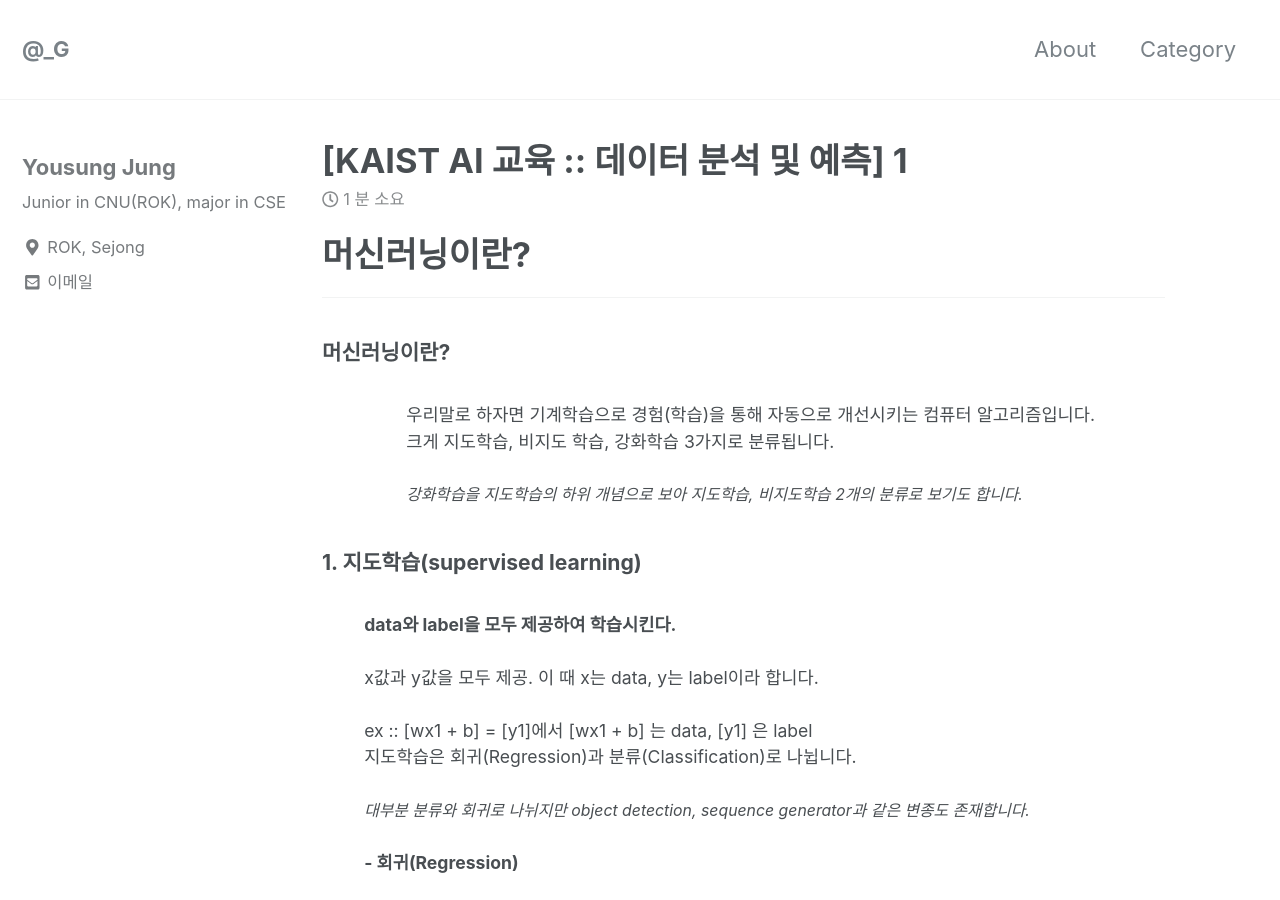
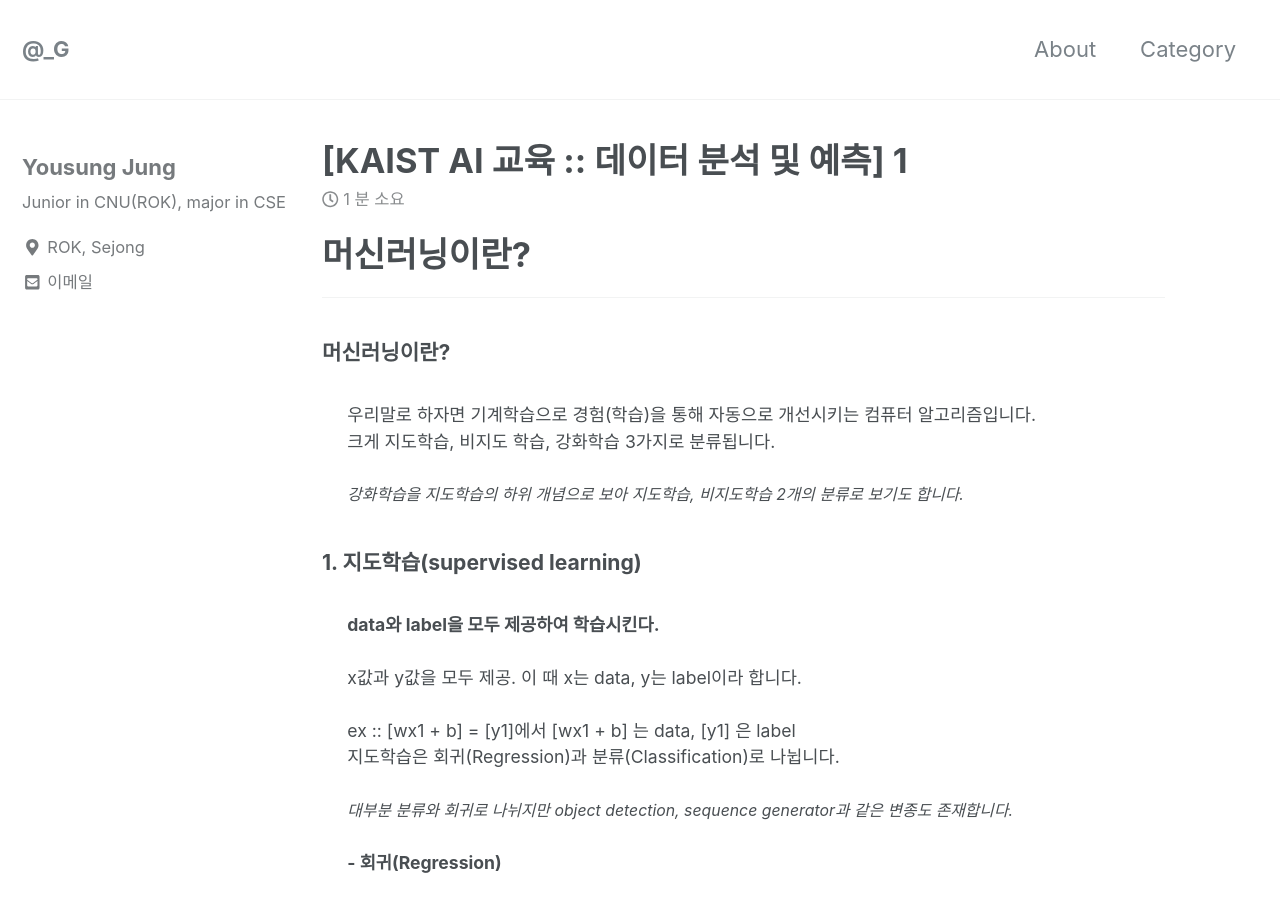
Before and after one commit to can019/can019.github.io, a Jekyll site: the page built from _posts/2020-08-18-MachineLearning-AI-1.md, in a window 1280 px wide and 900 px high. Built offline with Jekyll 4.4.1, drawn with Linux system fonts in a browser that asks for light colours; nearby versions of some CDN libraries.

Commit message:
margin-left 5% -> 3%

```diff
--- a/_posts/2020-08-18-MachineLearning-AI-1.md
+++ b/_posts/2020-08-18-MachineLearning-AI-1.md
@@ -9,7 +9,7 @@ categories: MachineLearning DataAnalyze
 <div style = "font-size :0.8em">
   <div>
     <h3 style = "font-size :1.2em"> 머신러닝이란?</h3><br/>
-    <div style = "margin-left : 10%">
+    <div style = "margin-left : 3%">
       우리말로 하자면 기계학습으로 경험(학습)을 통해 자동으로 개선시키는 컴퓨터 알고리즘입니다.<br/>
       크게 지도학습, 비지도 학습, 강화학습 3가지로 분류됩니다.<br/><br/>
       <i style = "font-size : 0.9em">강화학습을 지도학습의 하위 개념으로 보아 지도학습, 비지도학습 2개의 분류로 보기도 합니다.</i>
@@ -18,7 +18,7 @@ categories: MachineLearning DataAnalyze
 
   <div>
     <h3 style = "font-size :1.2em"> 1. 지도학습(supervised learning)</h3><br/>
-    <div style = "margin-left : 5%">
+    <div style = "margin-left : 3%">
       <b>data와 label을 모두 제공하여 학습시킨다.</b><br/><br/>
 
       x값과 y값을 모두 제공. 이 때 x는 data, y는 label이라 합니다.<br/><br/>
@@ -27,7 +27,7 @@ categories: MachineLearning DataAnalyze
       <i style = "font-size : 0.9em">대부분 분류와 회귀로 나뉘지만 object detection, sequence generator과 같은 변종도 존재합니다.</i><br/><br/>
 
       <b>- 회귀(Regression)</b><br/><br/>
-      <div style = "margin-left : 5%">
+      <div style = "margin-left : 3%">
         학습한 data를 바탕으로 연속된 값을 추정하는 방식입니다.<br/><br/>
         학습으로 얻어진 H(x)를 통해 특정 x일 때 y를 예측하고자 할 때 사용합니다.<br/>
         ex :: 내가 3만원을 벌려면 몇시간 일해야하니?  뛰어서 3km가려면 얼마나 걸리니? 와 같은 문제를 해결하고자 할 때 사용합니다.<br/><br/>
@@ -35,11 +35,11 @@ categories: MachineLearning DataAnalyze
         회귀의 종류에는 linear regression, linear regression을 sigmoid(시그모이드)와 결합하여 보완한 logisitic regression 등이 있습니다.<br/><br/>
       </div>
       <b>- 분류(Classification)</b><br/><br/>
-        <div style = "margin-left : 5%">
+        <div style = "margin-left : 3%">
         말 그대로 분류를 하는 겁니다.
         이 분류는 다시 Binary Classification(이진 분류)와 Multi-label Classification(다중 분류)로 나뉩니다.<br/><br/>
         <b>- Binary Classification(이진 분류)</b><br/><br/>
-        <div style = "margin-left : 5%">
+        <div style = "margin-left : 3%">
           Binary. 말 그 대로 Yes or No 입니다.<br/>
           Q : 이거 강아지니?  <br/>
           A : 예 아니오 <br/><br/>
@@ -48,7 +48,7 @@ categories: MachineLearning DataAnalyze
           <i>강아지니 아니니 이 문제의 output이 0.4775 0.677..등으로 나옵니다. 이 때 0.5를 기준으로 위는 1로 아래는 0으로 때립니다. </i><br/><br/>
         </div>
         <b>- Multi-label Classification(다중 분류)</b><br/><br/>
-        <div style = "margin-left : 5%">
+        <div style = "margin-left : 3%">
           이진 분류에서 case가 여러가지로 나뉜 것입니다.<br/><br/>
           대표적인 예로  이 학생의 성적이 A인지 B인지 C인지 분류하는 경우가 있습니다.
 
@@ -58,7 +58,7 @@ categories: MachineLearning DataAnalyze
 </div>
 <div>
   <h3 style = "font-size :1.2em"> 2. 비지도학습(unsupervised learning)</h3>
-  <div style = "margin-left : 5%">
+  <div style = "margin-left : 3%">
     <b>data만 제공하여 학습시킨다.</b><br/><br/>
     data만 존재하고 label이 존재하지 않는 경우입니다.<br><br>
 
@@ -74,14 +74,14 @@ categories: MachineLearning DataAnalyze
   <div>
     <h3 style = "font-size :1.2em"> 3. 강화학습(reinforcement learning)</h3>
     <b>이득은 최대로, 손해는 최소로</b><br/><br/>
-      <div style = "margin-left : 5%"></div>
+      <div style = "margin-left : 3%"></div>
       이득과 손해 두가지 reward를 두며 이득은 최대로, 손해는 최소로 두는 학습법입니다.<br><br>
       reward의 가중치를 최대로 하는 것이 목표이며 최적의 동작을 찾고자 하는 분야에서 사용합니다.
       대표적인 예는 알파고입니다.
   </div>
   <div>
     <h3 style = "font-size :1.2em"> 준지도학습(semi-supervised learning)</h3>
-    <div style = "margin-left : 5%">
+    <div style = "margin-left : 3%">
       <b>지도학습과 비지도학습을 섞는다</b><br/>
       하이브리드 입니다.
 
```
